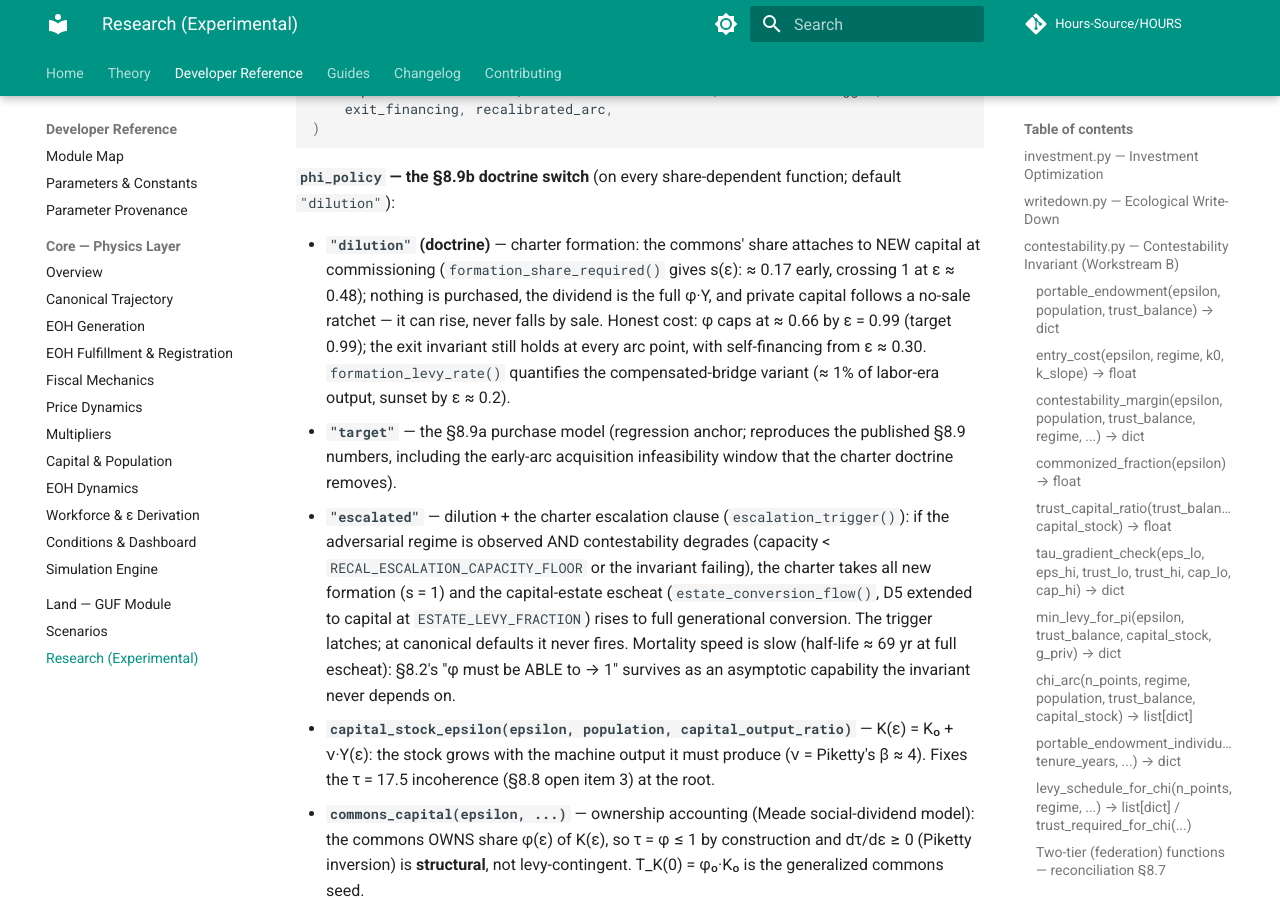
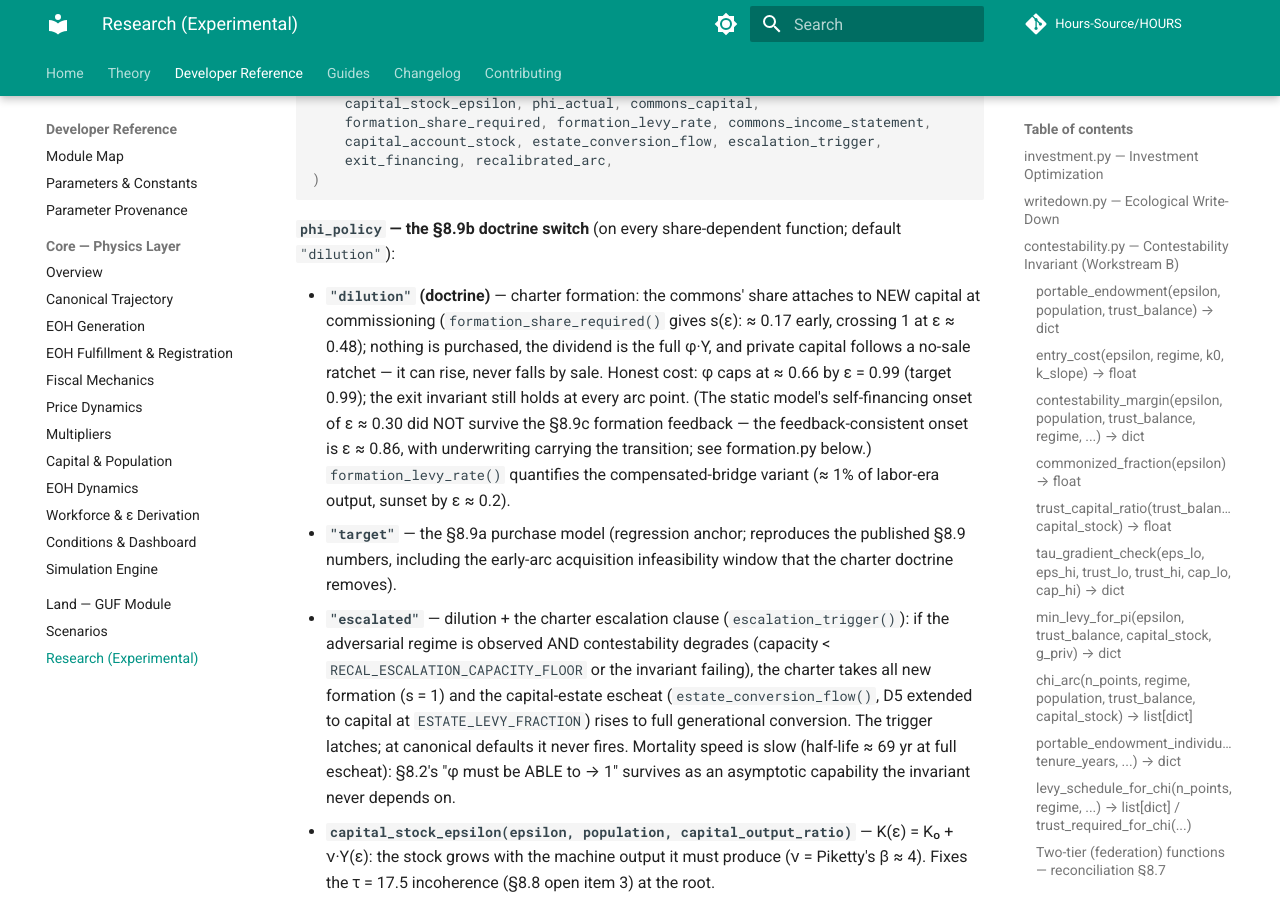
Before and after one commit to Hours-Source/HOURS, an MkDocs documentation site: the page built from docs/api/research.md, in a window 1280 px wide and 900 px high, scrolled down 5378 px. Built offline with MkDocs 1.6.1 and Material for MkDocs 9.7.7, drawn with Linux system fonts in a browser that asks for light colours; comment, search, counter and statistics services are not loaded; some of the changed text lies outside the part shown.

Commit message:
Fix docs deploy and retire stale contestability claims in developer docs
The strict-mode MkDocs build has been failing since c421a7d (2026-07-10):
structural_conditions.md linked a source file path MkDocs cannot resolve,
so every gh-pages deploy since then aborted and the published site is
~16 days stale. Point the link at the research reference page instead.

Also update the two remaining developer-doc statements of the retired bare
χ ≥ 1 invariant (api/research.md header, parameter_provenance.md section
intro) to the superseded/§8.9 two-arm framing, and correct the §8.9b
self-financing-onset line to the §8.9c feedback-consistent value (ε ≈ 0.86,
not 0.30) per the do-not-publish list.

Co-Authored-By: Claude Fable 5 <noreply@anthropic.com>

```diff
--- a/docs/api/research.md
+++ b/docs/api/research.md
@@ -47,8 +47,12 @@ See [GUF Framework §9](../theory/guf_framework.md#9-ecological-write-down-event
 
 ## contestability.py — Contestability Invariant (Workstream B)
 
-Implements the contestability invariant χ(ε) = P(ε) / K_entry(ε) ≥ 1 from
-`hours-reconciliation.md §8`. All functions are experimental — the regime
+Implements the contestability instrumentation from `hours-reconciliation.md
+§8`. The original invariant statement — χ(ε) = P(ε)/K_entry(ε) ≥ 1 — failed
+adversarial testing for the marginal member and is SUPERSEDED by the §8.9
+time-to-finance/two-arm form (see `recalibration.py` below); the χ functions
+remain as instrumentation and documented negative results. All functions are
+experimental — the regime
 parameters are uncertain and the model uses population-average P rather than
 individually tenure-vested endowments (see module docstring).
 
@@ -227,9 +231,12 @@ function; default `"dilution"`):
   ≈ 0.17 early, crossing 1 at ε ≈ 0.48); nothing is purchased, the dividend is
   the full φ·Y, and private capital follows a no-sale ratchet — it can rise,
   never falls by sale. Honest cost: φ caps at ≈ 0.66 by ε = 0.99 (target
-  0.99); the exit invariant still holds at every arc point, with
-  self-financing from ε ≈ 0.30. `formation_levy_rate()` quantifies the
-  compensated-bridge variant (≈ 1% of labor-era output, sunset by ε ≈ 0.2).
+  0.99); the exit invariant still holds at every arc point. (The static
+  model's self-financing onset of ε ≈ 0.30 did NOT survive the §8.9c
+  formation feedback — the feedback-consistent onset is ε ≈ 0.86, with
+  underwriting carrying the transition; see formation.py below.)
+  `formation_levy_rate()` quantifies the compensated-bridge variant
+  (≈ 1% of labor-era output, sunset by ε ≈ 0.2).
 - **`"target"`** — the §8.9a purchase model (regression anchor; reproduces
   the published §8.9 numbers, including the early-arc acquisition
   infeasibility window that the charter doctrine removes).
```
Also changed, not shown: docs/parameter_provenance.md (+4 -1 lines), docs/theory/structural_conditions.md (+1 -1 lines).
